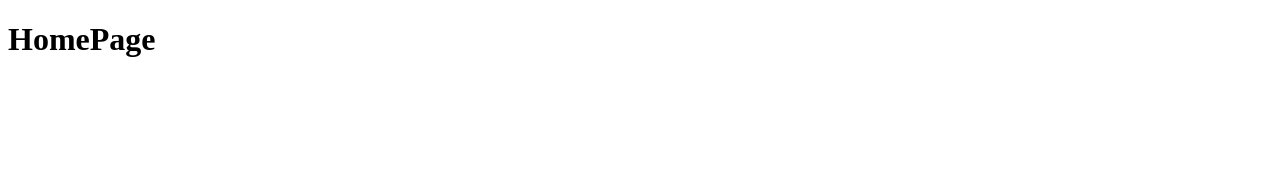
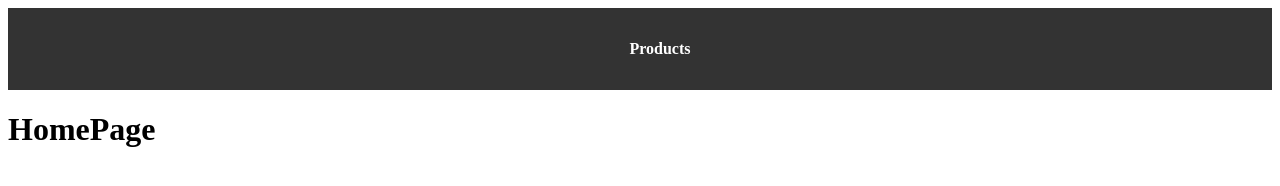
Before and after one commit to iamkrishnaupadhyay/Day11-Project, a website: page Pages/homepage.html in a window 1280 px wide. Drawn offline with Linux system fonts and the light colour scheme.

Commit message:
Update homepage.html

```diff
--- a/Pages/homepage.html
+++ b/Pages/homepage.html
@@ -4,8 +4,41 @@
     <meta charset="UTF-8">
     <meta name="viewport" content="width=device-width, initial-scale=1.0">
     <title>Document</title>
+    <style>
+        .navbar {
+    background-color: #333;
+    padding: 1rem 0;
+}
+
+.navbar-list {
+    list-style: none;
+    display: flex;
+    justify-content: center;
+}
+
+.navbar-item {
+    margin: 0 1rem;
+}
+
+.navbar-item a {
+    color: #fff;
+    text-decoration: none;
+    font-weight: bold;
+}
+
+.navbar-item a:hover {
+    text-decoration: underline;
+}
+    </style>
 </head>
 <body>
+    <header>
+        <nav class="navbar">
+            <ul class="navbar-list">
+                <li class="navbar-item"><a href="/products">Products</a></li>
+            </ul>
+        </nav>
+    </header>
     <h1>HomePage</h1>
 </body>
 </html>
```
